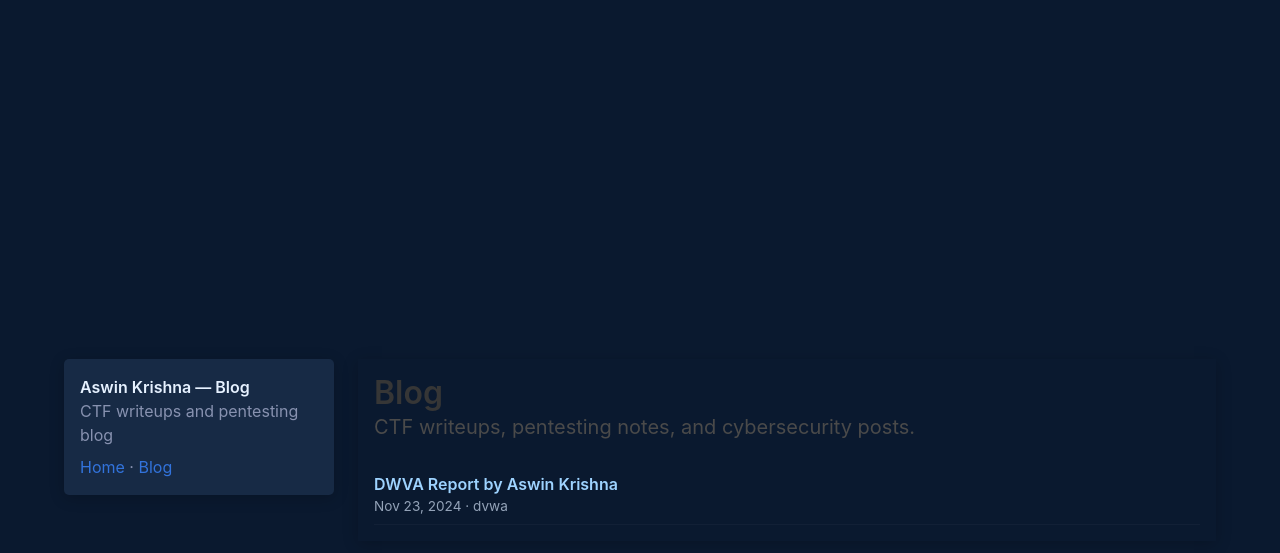
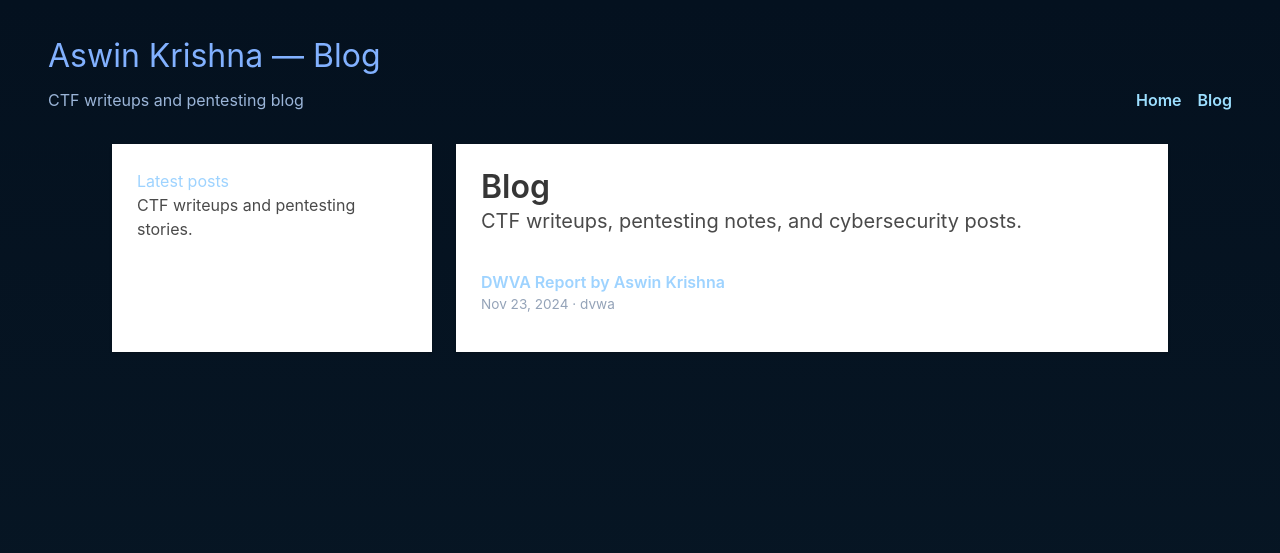
Before and after one commit to 733NW0LF/733nw0lf.github.io, a Jekyll site: the page built from blog/index.md, in a window 1280 px wide. Shown: the top 553 px of the page. Built offline with Jekyll 4.4.1, drawn with Linux system fonts in a browser that asks for light colours; nearby versions of some CDN libraries.

```diff
--- a/_layouts/default.html
+++ b/_layouts/default.html
@@ -4,36 +4,32 @@
     <meta charset="utf-8">
     <meta name="viewport" content="width=device-width, initial-scale=1">
     <title>{{ page.title | default: site.title }}</title>
-    <link rel="stylesheet" href="/style.css">
     <link rel="stylesheet" href="/assets/css/blog.css">
     <link rel='stylesheet' href='https://cdnjs.cloudflare.com/ajax/libs/bulma/0.7.4/css/bulma.min.css'>
     <script src='https://use.fontawesome.com/releases/v7.0.0/js/all.js'></script>
   </head>
   <body>
-    <section class="hero is-fullheight">
-      <div class="hero-body">
-        <div class="container">
-          <div class="columns">
-            <div class="column is-3">
-              <!-- left column left as-is, reuse existing sidebar via include if needed -->
-              <div class="sidebar shadow">
-                <div style="padding:1rem; color:#b7c5d2;">
-                  <h2 class="header-name">{{ site.title }}</h2>
-                  <p>{{ site.description }}</p>
-                  <p style="margin-top:.5rem"><a href="/">Home</a> · <a href="/blog/">Blog</a></p>
-                </div>
-              </div>
-            </div>
-            <div class="column is-flex">
-              <div class="column-child terminal shadow" style="padding:1rem;">
-                <main>
-                  {{ content }}
-                </main>
-              </div>
-            </div>
+    <div class="blog-shell">
+      <header class="blog-header">
+        <div class="blog-brand">
+          <h1>{{ site.title }}</h1>
+          <p>{{ site.description }}</p>
+        </div>
+        <nav class="blog-nav"><a href="/">Home</a><a href="/blog/">Blog</a></nav>
+      </header>
+      <main class="blog-main container">
+        <div class="blog-sidebar card">
+          <div class="card-content">
+            <h2>Latest posts</h2>
+            <p>CTF writeups and pentesting stories.</p>
           </div>
         </div>
-      </div>
-    </section>
+        <div class="blog-content card">
+          <div class="card-content">
+            {{ content }}
+          </div>
+        </div>
+      </main>
+    </div>
   </body>
   </html>
--- a/_layouts/post.html
+++ b/_layouts/post.html
@@ -12,7 +12,7 @@ layout: default
   <div class="post-content">{{ content }}</div>
 
   {% if page.pdf %}
-  <script src="https://unpkg.com/pdfjs-dist/build/pdf.min.js"></script>
+  <script src="https://cdnjs.cloudflare.com/ajax/libs/pdf.js/3.9.179/pdf.min.js"></script>
   <script src="/assets/js/pdf-viewer.js"></script>
   {% endif %}
 </article>
--- a/assets/css/blog.css
+++ b/assets/css/blog.css
@@ -1,9 +1,70 @@
+.blog-shell {
+  min-height: 100vh;
+  background: linear-gradient(180deg, #04111f 0%, #081826 100%);
+  color: #d6e3ff;
+  font-family: Inter, system-ui, sans-serif;
+}
+.blog-header {
+  display: flex;
+  justify-content: space-between;
+  align-items: flex-end;
+  gap: 1rem;
+  padding: 2rem 3rem 1rem;
+}
+.blog-brand h1 {
+  margin: 0;
+  color: #82b1ff;
+  font-size: 2rem;
+}
+.blog-brand p {
+  margin: .5rem 0 0;
+  color: #9bb5d8;
+}
+.blog-nav a {
+  margin-left: 1rem;
+  color: #9cdfff;
+  font-weight: 600;
+}
+.blog-nav a:hover {
+  color: #ffffff;
+}
+.blog-main {
+  display: grid;
+  grid-template-columns: 320px minmax(0, 1fr);
+  gap: 1.5rem;
+  padding: 1rem 3rem 3rem;
+}
+.blog-sidebar,
+.blog-content,
+.post {
+  background: rgba(9, 21, 35, 0.9);
+  border: 1px solid rgba(255,255,255,0.08);
+  box-shadow: 0 20px 80px rgba(0, 0, 0, 0.18);
+}
+.card-content,
+.post {
+  padding: 1.5rem;
+}
+.blog-sidebar h2 {
+  margin-top: 0;
+  color: #9ed3ff;
+}
 .posts-list { display:block; }
-.post-item { padding: 0.5rem 0; border-bottom:1px solid rgba(255,255,255,0.03);}
-.post-link { color: #9ed3ff; font-weight:600; }
+.post-item { padding: 0.75rem 0; border-bottom:1px solid rgba(255,255,255,0.08);}
+.post-link { color: #9ed3ff; font-weight:600; text-decoration:none; }
+.post-link:hover { color: #fff; }
 .post-meta { color: #94a3b8; font-size:0.85rem }
-.pdf-container { background: #0b1726; padding: .5rem; border-radius:4px; }
-.pdf-controls { margin-bottom: .5rem; color: #b7c5d2 }
-.pdf-canvas { width:100%; max-width:100%; border-radius:4px; box-shadow: 0 2px 8px rgba(0,0,0,0.5);}
-.btn-download { margin-left: .5rem; color:#8dd39e }
-.pdf-error { color: #ff6b6b }
+.post-content {
+  line-height: 1.8;
+  color: #d1dbe8;
+}
+.pdf-container { background: #071723; padding: 1rem; border-radius:8px; margin:1rem 0; }
+.pdf-controls { margin-bottom: .7rem; color: #c8d6e5; display:flex; align-items:center; gap:.75rem; flex-wrap:wrap; }
+.pdf-controls button,
+.pdf-controls a { background: rgba(255,255,255,0.06); border: 1px solid rgba(255,255,255,0.12); border-radius: 5px; color: #e4f1ff; padding: .5rem .75rem; cursor:pointer; text-decoration:none; }
+.pdf-canvas { width:100%; max-width:100%; border-radius:8px; box-shadow: 0 2px 14px rgba(0,0,0,0.35);}
+.btn-download { margin-left: auto; color:#8dd39e; }
+.pdf-error { color: #ff8f8f }
+@media screen and (max-width: 900px) {
+  .blog-main { grid-template-columns: 1fr; padding: 1rem 1.5rem 2rem; }
+}
--- a/assets/js/pdf-viewer.js
+++ b/assets/js/pdf-viewer.js
@@ -3,7 +3,7 @@
 */
 (function(){
   if (typeof pdfjsLib === 'undefined') return;
-  pdfjsLib.GlobalWorkerOptions.workerSrc = 'https://unpkg.com/pdfjs-dist/build/pdf.worker.min.js';
+  pdfjsLib.GlobalWorkerOptions.workerSrc = 'https://cdnjs.cloudflare.com/ajax/libs/pdf.js/3.9.179/pdf.worker.min.js';
 
   function renderPDF(container, url) {
     const controls = document.createElement('div');
```
